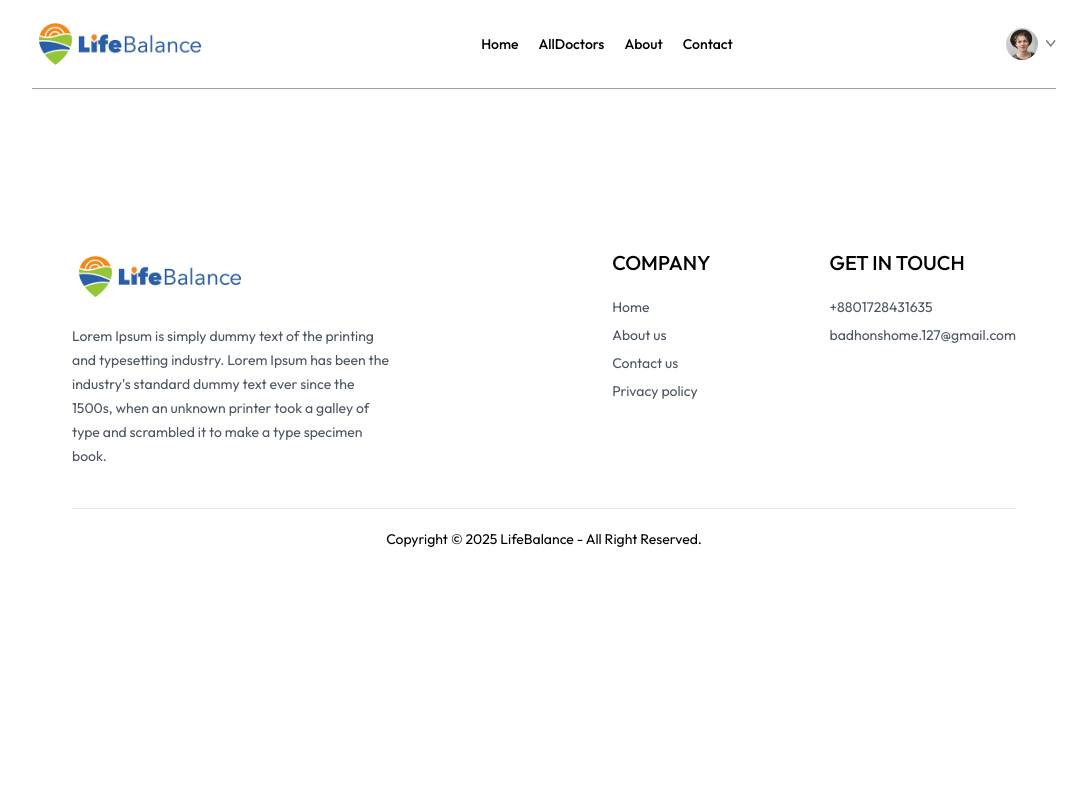
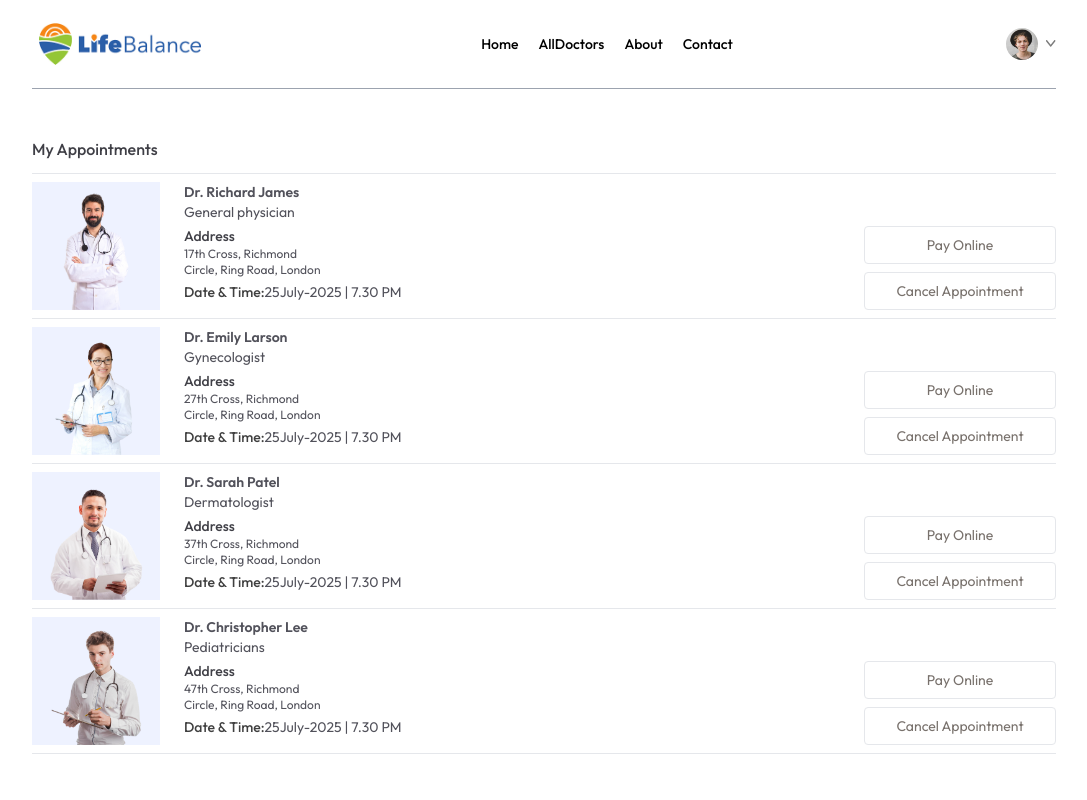
Before and after one commit to Bappidiu/LifeBalance-build, a React (Vite) app: page /my-appoinments in a window 1280 px wide. Shown: the top 800 px of the page, without its empty margins (96-1183 px from the left). Built offline with nearby package versions, Linux system fonts and the light colour scheme.

Commit message:
added appointment

```diff
--- a/src/components/Navbar.jsx
+++ b/src/components/Navbar.jsx
@@ -46,6 +46,22 @@ const Navbar = () => {
                 <button onClick={()=>navigate('/login')} className='bg-primary text-white px-8 py-3 rounded-full font-light hidden md:block'>Create account</button>
             }
 
+             <img onClick={()=>setShowMenu(true)} className='w-6 md:hidden' src={assets.menu_icon} alt="" />
+            {/**-----mobile menu------ */}
+
+            <div className={`${showMenu ? 'fixed-w-full' :'h-0 w-0'} md:hidden right-0 top-0 bottom-0 z-20 overflow-hidden bg-white transition-all`}>
+                <div>
+                    <img src={assets.logo} alt="" />
+                    <img onClick={()=>setShowMenu(false)} src={assets.cross_icon} alt="" />
+                </div>
+                <ul>
+                    <NavLink>Home</NavLink>
+                    <NavLink>AllDoctors</NavLink>
+                    <NavLink>About</NavLink>
+                    <NavLink>Contact</NavLink>
+
+                </ul>
+            </div>
         </div>
     </div>
   )
--- a/src/pages/Doctors.jsx
+++ b/src/pages/Doctors.jsx
@@ -39,7 +39,7 @@ const Doctors = () => {
           <div className='w-full grid grid-cols-auto gap-4 gap-y-6'>
             {
               filterDoc.map((item,index)=>(
-                <div onClick={()=>navigate(`/appoinment/${item._id}`)} className='border border-blue-200 rounded-xl overflow-hidden cursor-pointer hover:translate-y-[-10px] transition-all duration-500' key={index}>
+                <div onClick={()=>{navigate(`/appoinment/${item._id}`);scrollTo(0,0)}} className='border border-blue-200 rounded-xl overflow-hidden cursor-pointer hover:translate-y-[-10px] transition-all duration-500' key={index}>
                     <img className='bg-blue-50' src={item.image} alt="" />
                     <div className='p-4'>
                         <div className='flex items-center gap-2 text-sm text-center text-green-500'>
--- a/src/pages/MyAppoinmets.jsx
+++ b/src/pages/MyAppoinmets.jsx
@@ -1,9 +1,39 @@
-import React from 'react'
+import React, { useContext } from 'react'
+import { AppContext } from '../context/AppContext'
+
 
 const MyAppoinmets = () => {
+
+  const {doctors} = useContext(AppContext)
+
   return (
     <div>
+        <p className='pb-3 mt-12 font-medium text-zinc-700 border-b'>My Appointments</p>
+        <div>
+            {
+              doctors.slice(0,4).map((item,index)=>(
+                <div className='grid grid-cols-[1fr,2fr] gap-4 sm:flex sm:gap-6 py-2 border-b' key={index}>
+                  <div>
+                    <img className='w-32 bg-indigo-50' src={item.image} alt="" />
+                  </div>
+                  <div className='flex-1 text-sm text-zinc-600'>
+                    <p className='text-neutral font-semibold'>{item.name}</p>
+                    <p>{item.speciality}</p>
+                    <p className='text-zinc-700 font-medium mt-1'>Address</p>
+                    <p className='text-xs'>{item.address.line1}</p>
+                    <p className='text-xs'>{item.address.line2}</p>
+                    <p className='text-sm mt-1'><span className='text-sm text-neutral-700 font-medium'>Date & Time:</span>25July-2025 | 7.30 PM</p>
+                  </div>
+                  <div></div>
+                  <div className='flex flex-col gap-2 justify-end'>
+                    <button className='text-sm text-stone-500 text-center sm:min-w-48 py-2 border rounded hover:bg-primary hover:text-white transition duration-300'>Pay Online</button>
+                    <button className='text-sm text-stone-500 text-center sm:min-w-48 py-2 border rounded hover:bg-red-600 hover:text-white transition duration-300'>Cancel Appointment</button>
+                  </div>
+                </div>
+              ))
+            }
 
+        </div>
     </div>
   )
 }
```
